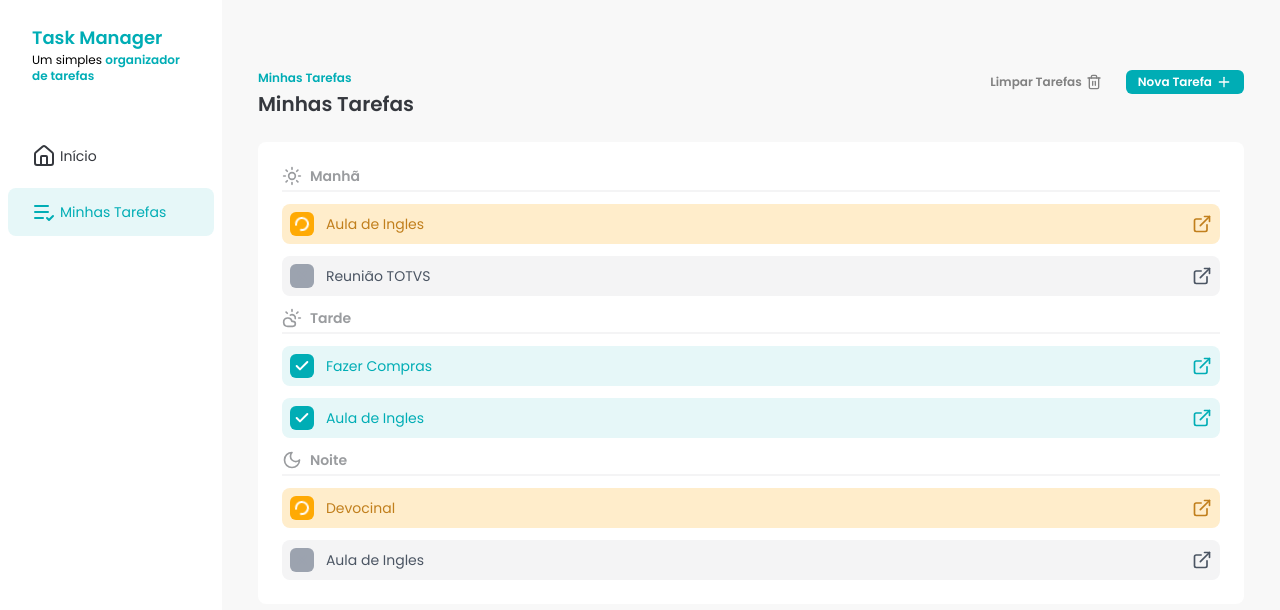
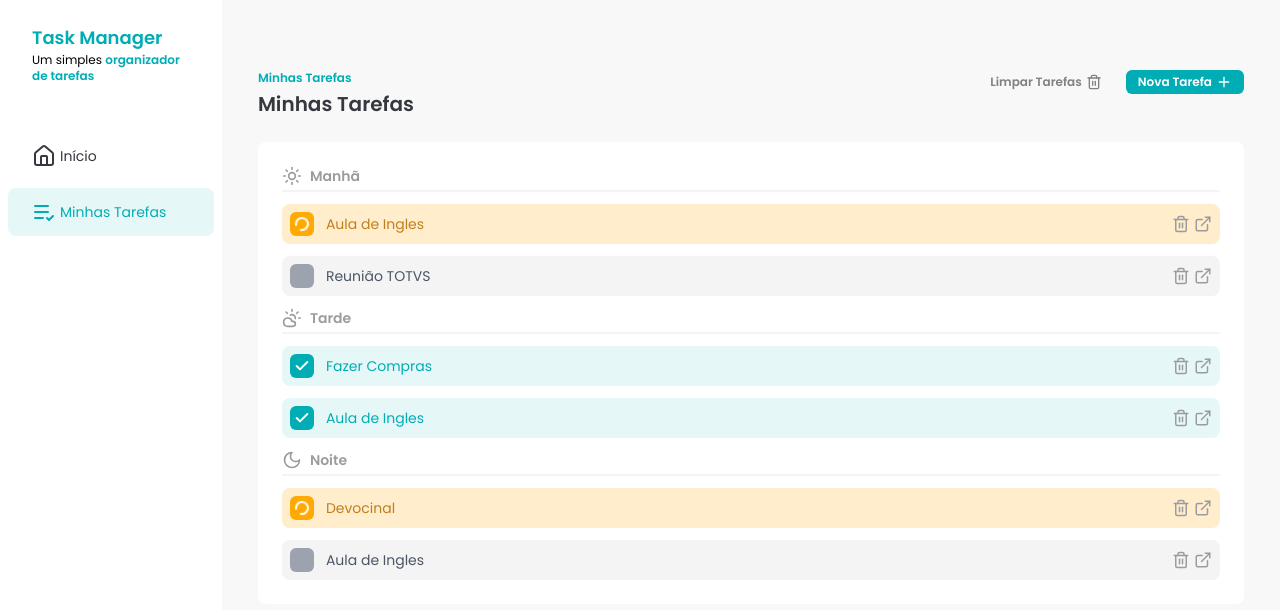
Before and after one commit to EsdrasCFF/task-manager, a React (Vite) app: page / in a window 1280 px wide. Shown: the top 610 px of the page. Built offline with nearby package versions, Linux system fonts and the light colour scheme.

Commit message:
fix: renamed function to handleTaskClick

```diff
--- a/src/components/taks-item.tsx
+++ b/src/components/taks-item.tsx
@@ -1,13 +1,13 @@
-import { Check, ExternalLink, LoaderCircle, X } from 'lucide-react'
+import { Check, ExternalLink, LoaderCircle, Trash2, X } from 'lucide-react'
 import { TaskData } from '../features/tasks/helpers/task-data'
 import { twMerge } from 'tailwind-merge'
 
 interface Props {
   task: TaskData
-  handleTaskButtonClick: (taskId: number) => void
+  handleButtonClick: (taskId: number) => void
 }
 
-export function TaskItem({ task, handleTaskButtonClick }: Props) {
+export function TaskItem({ task, handleButtonClick }: Props) {
   return (
     <div
       className={twMerge(
@@ -25,7 +25,7 @@ export function TaskItem({ task, handleTaskButtonClick }: Props) {
             task.status === 'in_progress' && 'bg-darkYellow',
             task.status === 'not_started' && 'bg-gray-400'
           )}
-          onClick={() => handleTaskButtonClick(task.id)}
+          onClick={() => handleButtonClick(task.id)}
         >
           {task.status === 'done' && <Check size={16} strokeWidth={3} />}
           {task.status === 'in_progress' && (
@@ -39,7 +39,10 @@ export function TaskItem({ task, handleTaskButtonClick }: Props) {
         <p className="text-sm leading-none">{task.title}</p>
       </div>
 
-      <ExternalLink size={20} />
+      <div className="flex gap-1 text-textGray">
+        <Trash2 size={18} />
+        <ExternalLink size={18} />
+      </div>
     </div>
   )
 }
--- a/src/components/tasks.tsx
+++ b/src/components/tasks.tsx
@@ -66,7 +66,7 @@ export function Tasks() {
             <TaskItem
               key={task.id}
               task={task}
-              handleTaskButtonClick={handleTaskItemButtonClick}
+              handleButtonClick={handleTaskItemButtonClick}
             />
           ))}
         </div>
@@ -77,7 +77,7 @@ export function Tasks() {
             <TaskItem
               key={task.id}
               task={task}
-              handleTaskButtonClick={handleTaskItemButtonClick}
+              handleButtonClick={handleTaskItemButtonClick}
             />
           ))}
         </div>
@@ -88,7 +88,7 @@ export function Tasks() {
             <TaskItem
               key={task.id}
               task={task}
-              handleTaskButtonClick={handleTaskItemButtonClick}
+              handleButtonClick={handleTaskItemButtonClick}
             />
           ))}
         </div>
```
